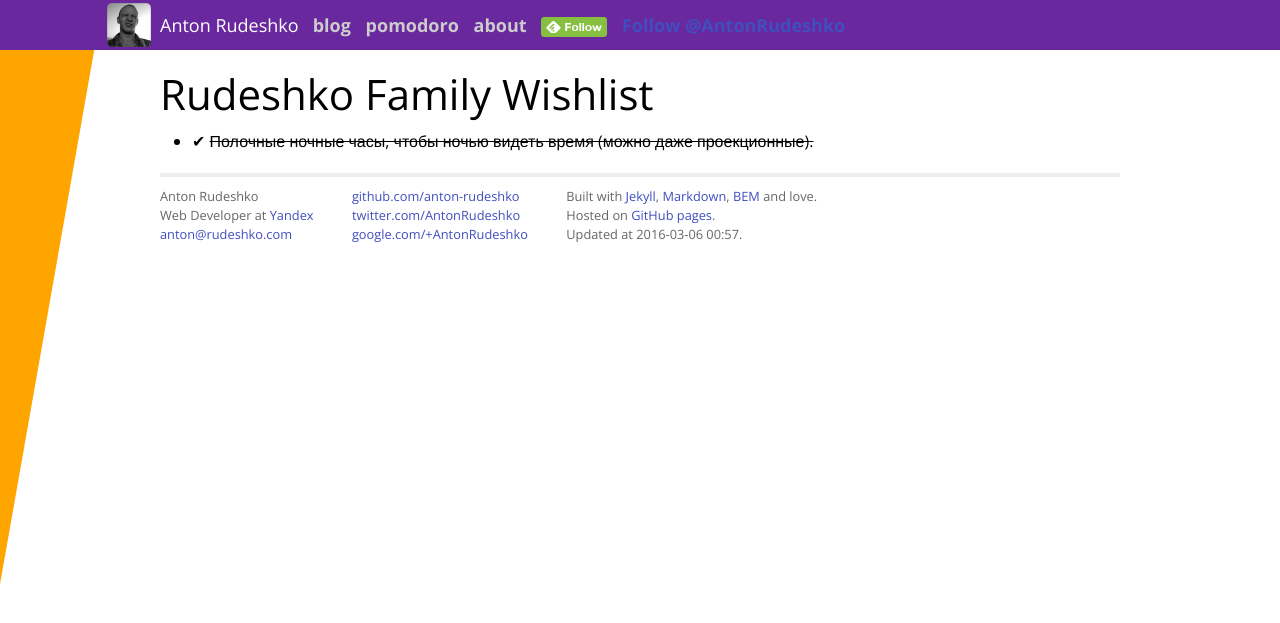
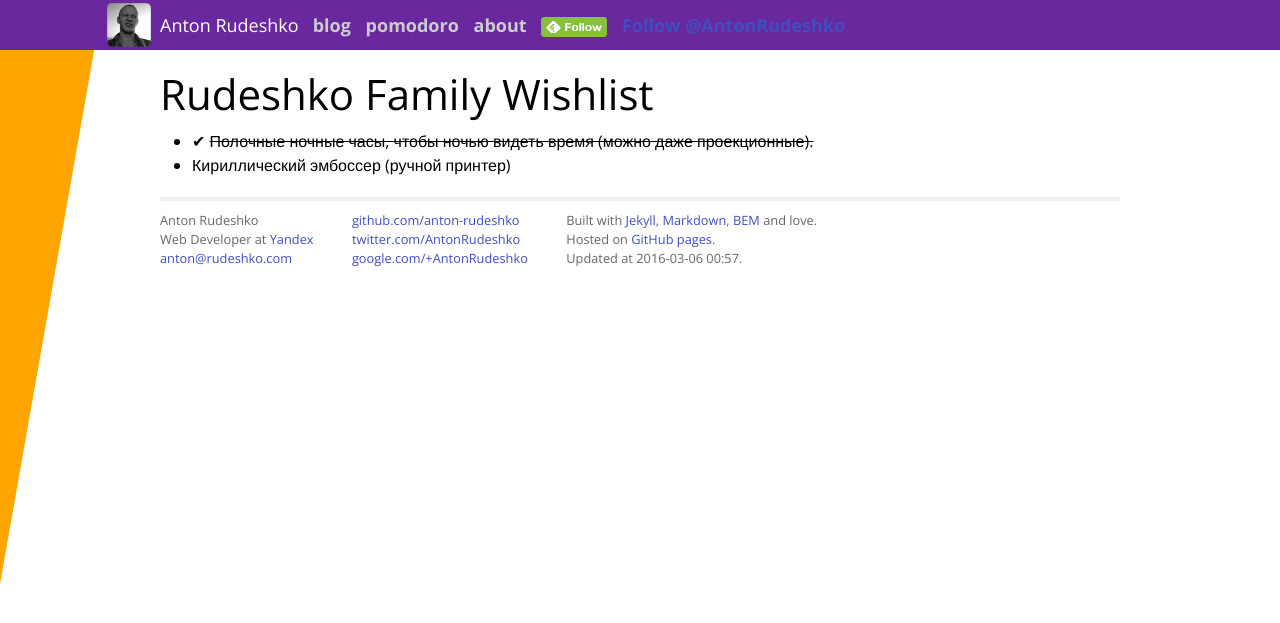
Before and after one commit to anton-rudeshko/anton-rudeshko.github.io, a Jekyll site: the page built from wishlist/family/index.md, in a window 1280 px wide. Shown: the top 623 px of the page. Built offline with Jekyll 4.4.1, drawn with Linux system fonts in a browser that asks for light colours; comment, search, counter and statistics services are not loaded.

Commit message:
family-wishlist: added embosser

```diff
--- a/wishlist/family/index.md
+++ b/wishlist/family/index.md
@@ -6,3 +6,4 @@ title: Rudeshko Family Wishlist
 # Rudeshko Family Wishlist
 
   * ✔ <del>Полочные ночные часы, чтобы ночью видеть время (можно даже проекционные).</del>
+  * Кириллический эмбоссер (ручной принтер)
```
